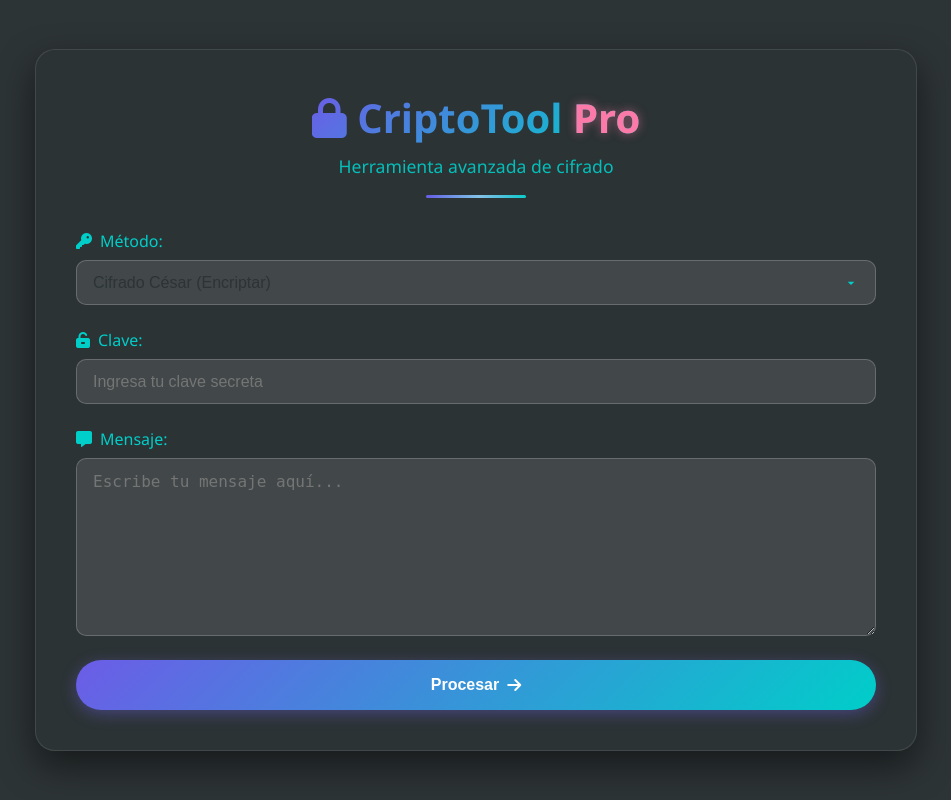
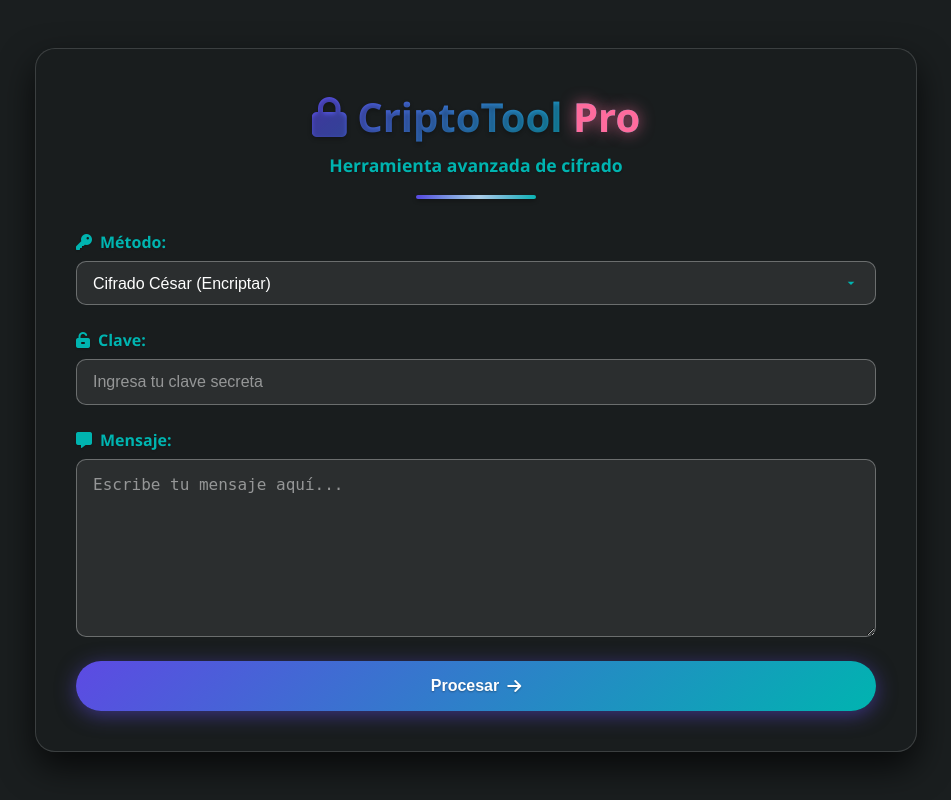
Before and after one commit to lalo8115/criptool, a Flask app: page / in a window 1280 px wide. Shown: the whole page, without its empty margins (164-1115 px from the left). Run offline with Flask 3, Linux system fonts and the light colour scheme.

Commit message:
Update style.css

```diff
--- a/static/style.css
+++ b/static/style.css
@@ -1,10 +1,10 @@
 :root {
-  --primary: #6c5ce7;
-  --primary-dark: #5649c0;
-  --secondary: #00cec9;
-  --accent: #fd79a8;
-  --dark: #2d3436;
-  --light: #f5f6fa;
+  --primary: #5d4ae3; /* More vibrant purple */
+  --primary-dark: #4538b8;
+  --secondary: #00b4b0; /* More saturated teal */
+  --accent: #ff6b9d; /* Brighter pink */
+  --dark: #1a1e1f; /* Darker background */
+  --light: #ffffff; /* Pure white for text */
   --gradient: linear-gradient(135deg, var(--primary), var(--secondary));
 }
 
@@ -24,6 +24,7 @@ body {
   width: 100%;
   height: 100%;
   z-index: -1;
+  background: var(--dark); /* Solid dark background behind particles */
 }
 
 .container {
@@ -36,20 +37,20 @@ body {
 }
 
 .card {
-  background: rgba(45, 52, 54, 0.85);
+  background: rgba(26, 30, 31, 0.95); /* Less transparency for better contrast */
   backdrop-filter: blur(10px);
   border-radius: 20px;
-  box-shadow: 0 15px 35px rgba(0, 0, 0, 0.5);
+  box-shadow: 0 15px 35px rgba(0, 0, 0, 0.7); /* Darker shadow */
   width: 100%;
   max-width: 800px;
   padding: 2.5em;
-  border: 1px solid rgba(255, 255, 255, 0.1);
+  border: 1px solid rgba(255, 255, 255, 0.15); /* Slightly more visible border */
   transition: transform 0.3s ease, box-shadow 0.3s ease;
 }
 
 .card:hover {
   transform: translateY(-5px);
-  box-shadow: 0 20px 40px rgba(0, 0, 0, 0.6);
+  box-shadow: 0 20px 40px rgba(0, 0, 0, 0.8);
 }
 
 .card-header {
@@ -66,28 +67,31 @@ body {
   background-clip: text;
   color: transparent;
   display: inline-block;
+  text-shadow: 0 2px 4px rgba(0, 0, 0, 0.3); /* Added shadow for better visibility */
 }
 
 .card-header .highlight {
   color: var(--accent);
-  text-shadow: 0 0 10px rgba(253, 121, 168, 0.5);
+  text-shadow: 0 0 15px rgba(255, 107, 157, 0.7); /* More intense glow */
 }
 
 .subtitle {
   color: var(--secondary);
   font-size: 1.1rem;
   margin-top: 0.5em;
-  opacity: 0.9;
+  font-weight: 600; /* Bolder text */
+  text-shadow: 0 1px 2px rgba(0, 0, 0, 0.3);
 }
 
 .animated-border {
-  height: 3px;
-  width: 100px;
+  height: 4px; /* Thicker border */
+  width: 120px; /* Longer border */
   background: var(--gradient);
   margin: 1em auto;
   border-radius: 3px;
   position: relative;
   overflow: hidden;
+  box-shadow: 0 2px 4px rgba(0, 0, 0, 0.3); /* Added shadow */
 }
 
 .animated-border::after {
@@ -97,7 +101,7 @@ body {
   left: -100%;
   width: 100%;
   height: 100%;
-  background: linear-gradient(90deg, transparent, rgba(255, 255, 255, 0.4), transparent);
+  background: linear-gradient(90deg, transparent, rgba(255, 255, 255, 0.6), transparent); /* Brighter shine */
   animation: shine 2s infinite;
 }
 
@@ -124,23 +128,26 @@ body {
   align-items: center;
   gap: 0.5em;
   color: var(--secondary);
-  font-weight: 500;
+  font-weight: 600; /* Bolder labels */
+  text-shadow: 0 1px 2px rgba(0, 0, 0, 0.2);
 }
 
 .styled-select, .styled-input, .styled-textarea {
-  background: rgba(255, 255, 255, 0.1);
-  border: 1px solid rgba(255, 255, 255, 0.2);
+  background: rgba(255, 255, 255, 0.08); /* Darker background */
+  border: 1px solid rgba(255, 255, 255, 0.3); /* More visible border */
   border-radius: 10px;
   padding: 0.8em 1em;
-  color: var(--dark);
+  color: var(--light);
   font-size: 1rem;
   transition: all 0.3s ease;
+  font-weight: 500; /* Slightly bolder text */
 }
 
 .styled-select:focus, .styled-input:focus, .styled-textarea:focus {
   outline: none;
   border-color: var(--primary);
-  box-shadow: 0 0 0 2px rgba(108, 92, 231, 0.3);
+  box-shadow: 0 0 0 3px rgba(108, 92, 231, 0.4); /* More prominent focus */
+  background: rgba(255, 255, 255, 0.12); /* Slightly lighter on focus */
 }
 
 .styled-select {
@@ -155,6 +162,7 @@ body {
 .styled-textarea {
   min-height: 150px;
   resize: vertical;
+  line-height: 1.5; /* Better readability */
 }
 
 .glow-button {
@@ -164,21 +172,22 @@ body {
   border-radius: 50px;
   padding: 1em 2em;
   font-size: 1rem;
-  font-weight: 600;
+  font-weight: 700; /* Bolder button text */
   cursor: pointer;
   display: flex;
   align-items: center;
   justify-content: center;
   gap: 0.5em;
   transition: all 0.3s ease;
-  box-shadow: 0 4px 15px rgba(108, 92, 231, 0.4);
+  box-shadow: 0 4px 20px rgba(93, 74, 227, 0.5); /* More intense glow */
   position: relative;
   overflow: hidden;
+  text-shadow: 0 1px 2px rgba(0, 0, 0, 0.3);
 }
 
 .glow-button:hover {
   transform: translateY(-2px);
-  box-shadow: 0 6px 20px rgba(108, 92, 231, 0.6);
+  box-shadow: 0 6px 25px rgba(93, 74, 227, 0.7);
 }
 
 .glow-button:active {
@@ -192,7 +201,7 @@ body {
   left: -100%;
   width: 100%;
   height: 100%;
-  background: linear-gradient(90deg, transparent, rgba(255, 255, 255, 0.2), transparent);
+  background: linear-gradient(90deg, transparent, rgba(255, 255, 255, 0.3), transparent); /* Brighter shine */
   transition: 0.5s;
 }
 
@@ -210,10 +219,10 @@ body {
 
 .result-container {
   margin-top: 2em;
-  background: rgba(0, 206, 201, 0.1);
+  background: rgba(0, 180, 176, 0.15); /* More opaque background */
   border-radius: 10px;
   padding: 1.5em;
-  border: 1px solid rgba(0, 206, 201, 0.2);
+  border: 1px solid rgba(0, 180, 176, 0.3); /* More visible border */
   animation: fadeIn 0.5s ease;
 }
 
@@ -234,17 +243,21 @@ body {
   display: flex;
   align-items: center;
   gap: 0.5em;
+  font-weight: 600;
+  text-shadow: 0 1px 2px rgba(0, 0, 0, 0.3);
 }
 
 .resultado {
-  background: rgba(0, 0, 0, 0.3);
-  border: 1px solid rgba(255, 255, 255, 0.1);
+  background: rgba(0, 0, 0, 0.4); /* Darker background */
+  border: 1px solid rgba(255, 255, 255, 0.2); /* More visible border */
   padding: 1em;
   white-space: pre-wrap;
   border-radius: 5px;
   margin: 1em 0;
   font-family: 'Courier New', monospace;
   position: relative;
+  line-height: 1.6; /* Better readability */
+  color: #ffffff; /* Pure white text */
 }
 
 .resultado::before {
@@ -252,10 +265,11 @@ body {
   position: absolute;
   left: -1.5em;
   color: var(--accent);
+  font-weight: bold;
 }
 
 .copy-button {
-  background: rgba(253, 121, 168, 0.1);
+  background: rgba(255, 107, 157, 0.15); /* More opaque */
   color: var(--accent);
   border: 1px solid var(--accent);
   border-radius: 5px;
@@ -265,10 +279,13 @@ body {
   align-items: center;
   gap: 0.5em;
   transition: all 0.3s ease;
+  font-weight: 600;
+  text-shadow: 0 1px 2px rgba(0, 0, 0, 0.2);
 }
 
 .copy-button:hover {
-  background: rgba(253, 121, 168, 0.2);
+  background: rgba(255, 107, 157, 0.25);
+  box-shadow: 0 0 10px rgba(255, 107, 157, 0.3);
 }
 
 @media (max-width: 768px) {
@@ -280,3 +297,19 @@ body {
     font-size: 2rem;
   }
 }
+
+/* Additional contrast improvements */
+input::placeholder, textarea::placeholder {
+  color: rgba(255, 255, 255, 0.5); /* More visible placeholder */
+}
+
+/* Stronger text shadows for better readability */
+h1, h2, h3, h4, h5, h6 {
+  text-shadow: 0 2px 4px rgba(0, 0, 0, 0.4);
+}
+
+/* Enhanced focus states for accessibility */
+*:focus {
+  outline: 2px solid var(--accent);
+  outline-offset: 2px;
+}
```
